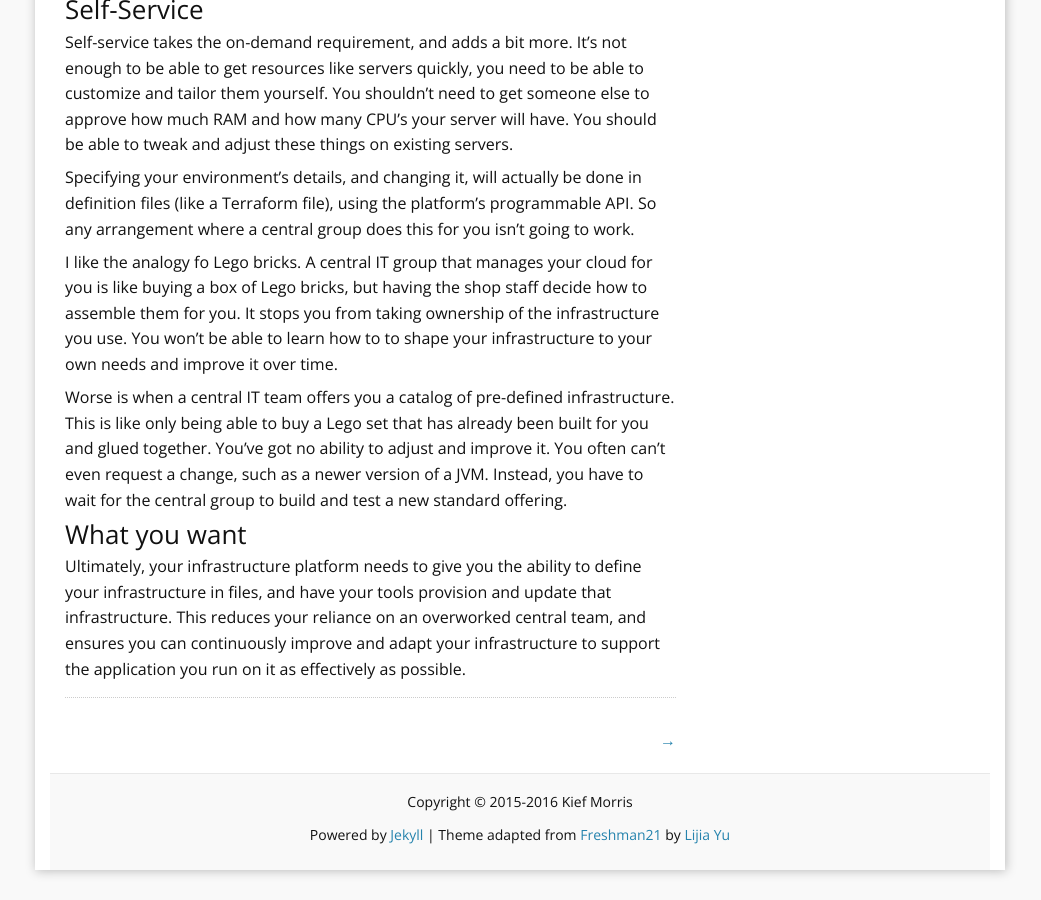
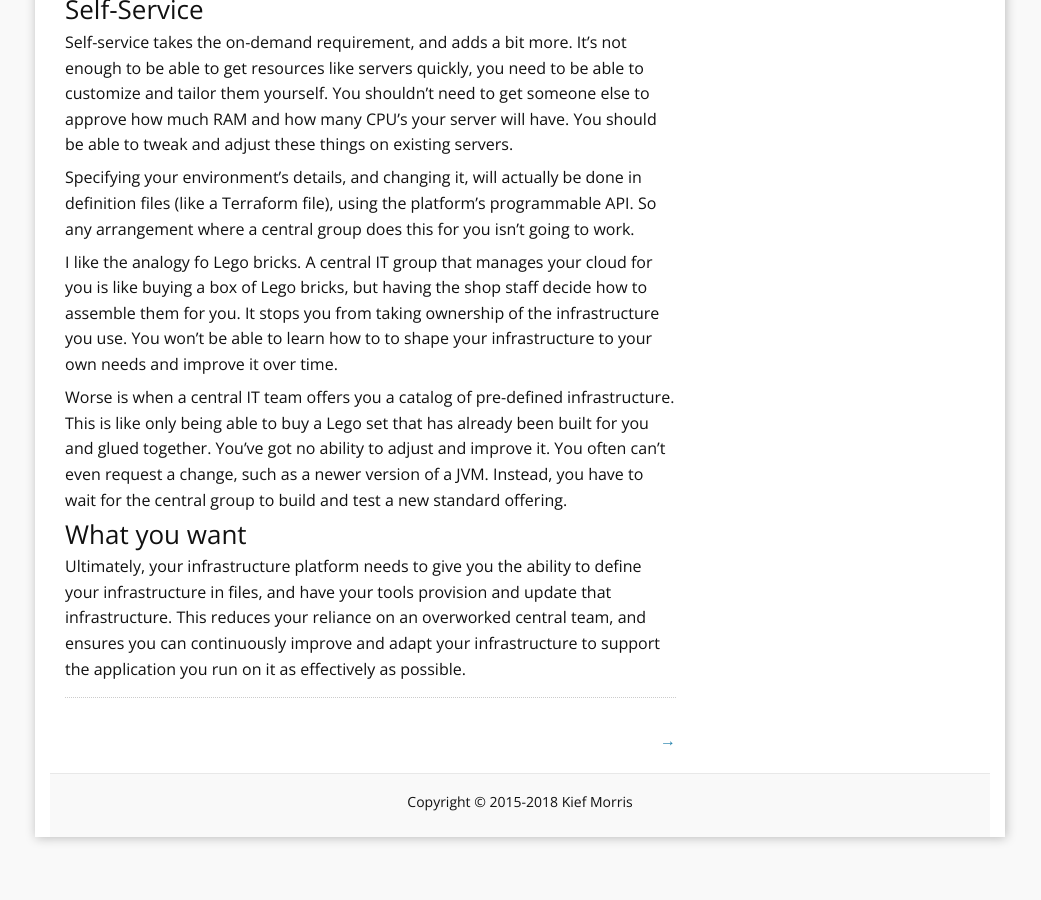
Before and after one commit to kief/infrastructure-as-code.com, a Jekyll site: the page built from index.html, in a window 1280 px wide and 900 px high, scrolled down 19036 px. Shown: the whole window, without its empty margins (120-1161 px from the left). Built offline with Jekyll 4.4.1, drawn with Linux system fonts in a browser that asks for light colours; the list of posts is cut into pages by our own code; comment, search, counter and statistics services are not loaded; after the commit the page ends 19903 px from its top, so only the background shows below that.

Commit message:
Update copyright dates

```diff
--- a/_includes/footer.html
+++ b/_includes/footer.html
@@ -1,6 +1,3 @@
 <footer class="site-footer">
-
-  <p>Copyright &copy; 2015-2016 Kief Morris</a></p>
-  <p>Powered by <a href="https://github.com/jekyll/jekyll">Jekyll</a>
-  | Theme adapted from <a href="https://github.com/yulijia/freshman21/">Freshman21</a> by <a href="http://yulijia.net">Lijia Yu</a>
+  <p>Copyright &copy; 2015-2018 Kief Morris</a></p>
 </footer>
```
